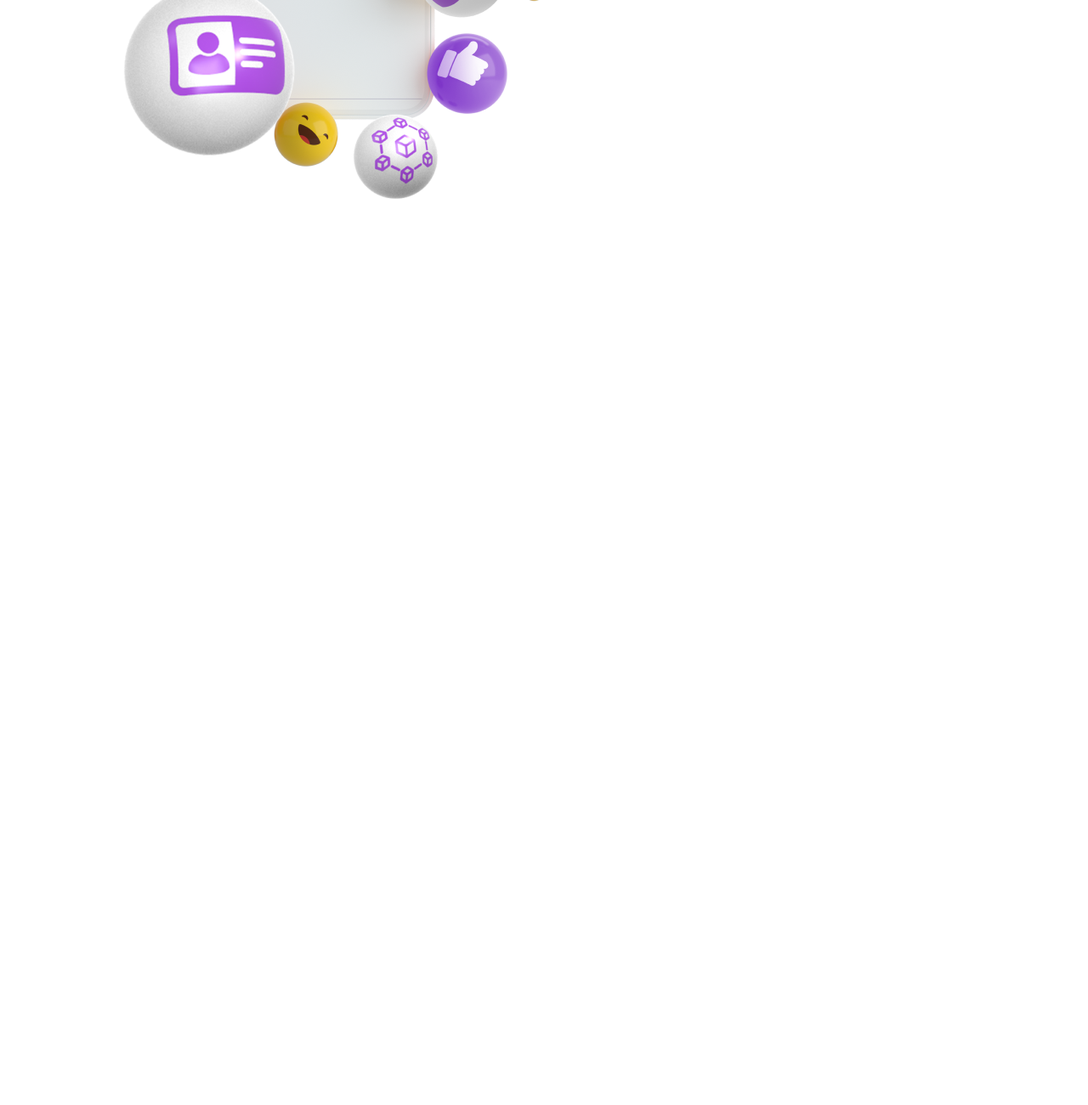
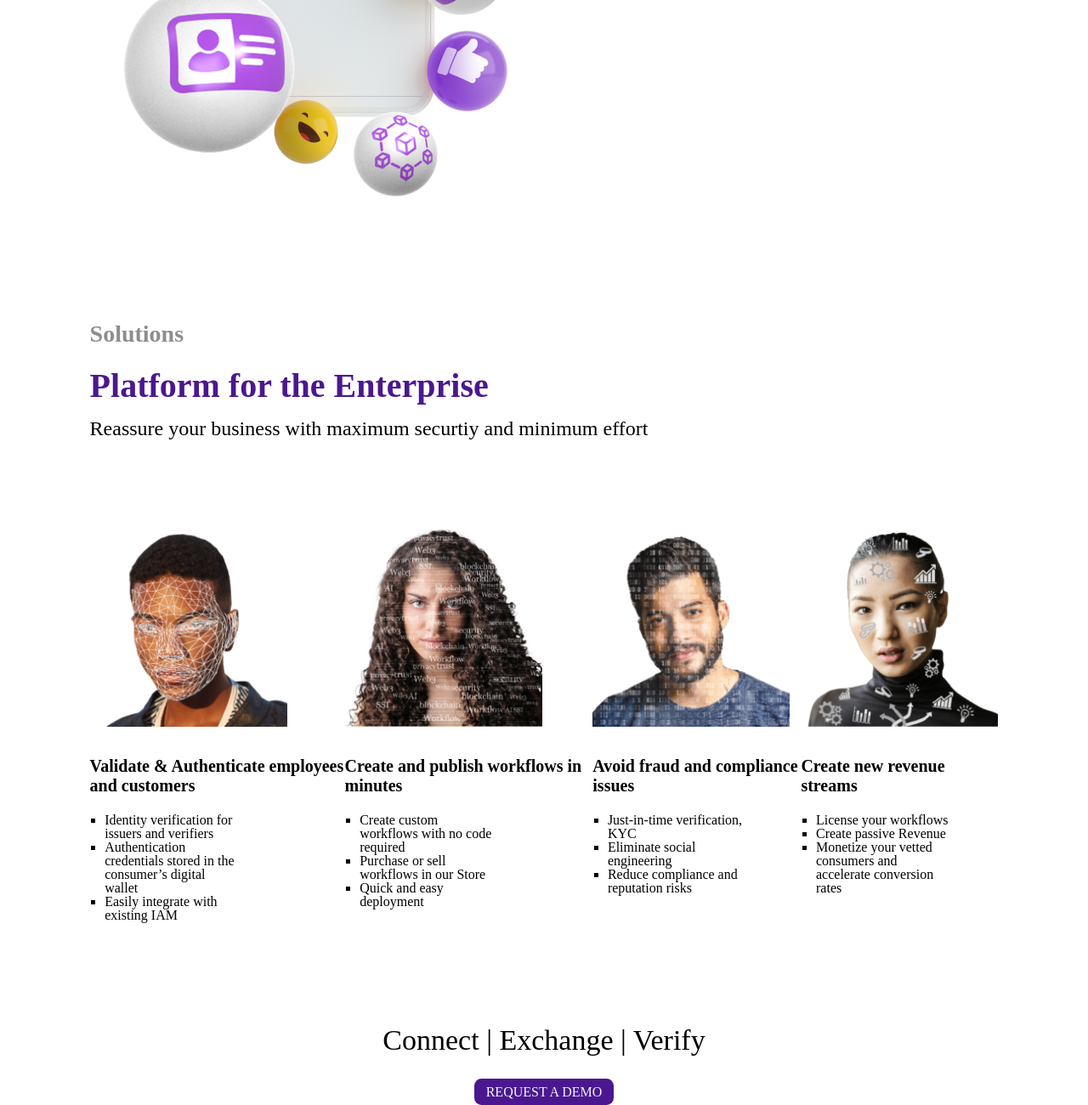
Before and after one commit to Remon631/one37, a plain HTML site: page index.html in a window 1280 px wide. Shown: the part 1264-2564 px from the top of the page at 85% size. Before the commit the page ends 1535 px from the top, so only its background shows below. Drawn offline with Linux system fonts and the light colour scheme; a web font is replaced by a local one.

Commit message:
Second heading complete

```diff
--- a/index.html
+++ b/index.html
@@ -10,14 +10,15 @@
 <body>
     <header class="body-container">
         <nav class="navbar">
-            <img src="images/Logo (1).png" alt="One37 Logo">
+            <img src="images/Logo (1).png" alt="One37 Logo" class="navbar-logo">
             <ul class="navbar-menu">
-                <li><a href="#">Solutions</a></li>
-                <li><a href="#">Products</a></li>
-                <li><a href="#">About Us</a></li>
-                <li><a href="#">Media</a></li>
-                <li><a href="#"><button>Request A Demo</button></a></li>
+                <li><a href="#" class="navbar-menu-item">Solutions</a></li>
+                <li><a href="#" class="navbar-menu-item">Products</a></li>
+                <li><a href="#" class="navbar-menu-item">About Us</a></li>
+                <li><a href="#" class="navbar-menu-item">Media</a></li>
+                <button class="button-design navbar-menu-button"><a href="#" class="button-font">Request A Demo</a></button>
             </ul>
+
         </nav>
     </header>
     <section class="body-container first-container">
@@ -25,12 +26,57 @@
             <h1 class="first-container-headline">Web3<br>Enablement Platform</h1>
             <h2 class="first-container-sub-headline">One37 delivers the building blocks of Web3 providing the highest level of security, and privacy for businesses and consumers.</h2>
             <p class="first-container-paragarph">With explicit consent, consumers seamlessly exchange reusable trusted data with businesses such as Travel, Financial Services, Telco etc.</p>
-            <button><a href="#" class="first-container-button-font">Request a demo</a></button>
+            <button class="button-design first-container-button"><a href="#" class="button-font">Request a demo</a></button>
             <p class="first-container-final-component">Upgrade your <span class="text-change-animation"></span> to Web3.</p>
         </div>
         <div class="first-right-container">
             <img src="images/one37 phone transp 2.png" alt="One37 Phone Image">
         </div>
     </section>
+    <section class="body-container second-container">
+        <h6>Solutions</h6>
+        <h2>Platform for the Enterprise</h2>
+        <p class="second-container-paragraph-1">Reassure your business with maximum securtiy and minimum effort</p>
+        <div class="second-container-container">
+            <div class="second-container-div">
+                <img src="images/Rectangle 128.png" alt="people image" class="second-container-div-img">
+                <h4>Validate & Authenticate  employees and customers</h4>
+                <ul>
+                    <li>Identity verification for issuers and verifiers</li>
+                    <li>Authentication credentials stored in the consumer’s digital wallet </li>
+                    <li>Easily integrate with existing IAM</li>
+                </ul>
+            </div>
+            <div class="second-container-div">
+                <img src="images/Rectangle 118.png" alt="people image" class="second-container-div-img">
+                <h4>Create and publish workflows in minutes</h4>
+                <ul>
+                    <li>Create custom workflows with no code required</li>
+                    <li>Purchase or sell workflows in our Store </li>
+                    <li>Quick and easy deployment</li>
+                </ul>
+            </div>
+            <div class="second-container-div">
+                <img src="images/Rectangle 130.png" alt="people image" class="second-container-div-img">
+                <h4>Avoid fraud and compliance issues</h4>
+                <ul>
+                    <li>Just-in-time verification, KYC</li>
+                    <li>Eliminate social engineering</li>
+                    <li>Reduce compliance and reputation risks</li>
+                </ul>
+            </div>
+            <div class="second-container-div">
+                <img src="images/Rectangle 129.png" alt="people image" class="second-container-div-img">
+                <h4>Create new revenue streams</h4>
+                <ul>
+                    <li>License your workflows</li>
+                    <li>Create passive Revenue</li>
+                    <li>Monetize your vetted consumers and accelerate conversion rates</li>
+                </ul>
+            </div>
+        </div>
+        <p class="second-container-paragraph-2">Connect | Exchange | Verify</p>
+        <div class="second-container-button"><button class="button-design"><a href="#" class="button-font">Request a demo</a></button></div>
+    </section>
 </body>
 </html>
--- a/style.css
+++ b/style.css
@@ -37,22 +37,41 @@
 
 /* General CSS for ovarall page */
 .body-container {
-    margin: 0px 8.25vw;
+    margin: 0 8.25vw;
     /* border: 2px solid salmon; */
 }
 
+.button-design {
+    padding: 0.5em 1em;
+    background-color: #4B1790;
+    border: none;
+    border-radius: 0.625em;
+    /* margin-top: 2.25em; */
+}
+
+.button-font {
+    text-decoration: none;
+    text-align: center;
+    color: #F2F5F5;
+    font-family: EuclidFlexThin;
+    font-size: 1rem;
+    text-transform: uppercase;
+
+}
+/* General CSS for ovarall page ends */
 
 /* CSS Header starts */
 .navbar{
     display: flex;
+    right: 0;
     justify-content: space-between;
     margin-top: 1.8em;
     margin-bottom: 1.8em;
 }
 
-header nav img{
-    width: 118px;
-    height: 39px;
+.navbar-logo{
+    width: 7.375em;
+    height: 2.43em;
 }
 
 .navbar-menu{
@@ -61,32 +80,24 @@ header nav img{
     align-items: center;
 }
 .navbar-menu li{
-    margin-left: 50px;
+    margin-left: 3.125em;
 }
 
-
-.navbar-menu a{
+.navbar-menu-item{
     text-decoration: none;
     text-transform: uppercase;
     color: #8d8d8d;
-    border-bottom: 2px solid transparent;
-    transition: all .55s ease;
-    padding-bottom: 3px;
+    border-bottom: 0.125em solid transparent;
+    transition: all 1s ease;
+    padding-bottom: 0.1875em;
 }
-.navbar-menu a:hover{
-    border-bottom: 2px solid #4B1790;
+.navbar-menu-item:hover{
+    border-bottom: 0.125em solid #4B1790;
+}
+.navbar-menu-button {
+    margin-left: 2.97em;
 }
 
-.navbar-menu a button{
-    padding: 8px 16px;
-    border-radius: 8px;
-    border: none;
-    background-color: #4B1790;
-    font-size: 16px;
-    line-height: 19px;
-    text-align: center;
-    color: #F2F5F5;
-}
 
 /* CSS Header ends */
 
@@ -120,22 +131,9 @@ header nav img{
     max-width: 30ch;
     margin-top: 2.56em;
 }
-.first-left-container > button {
-    padding: 0.5em 1em;
-    background-color: #4B1790;
-    border: none;
-    border-radius: 0.625em;
-    margin-top: 2.25em;
-}
 
-.first-container-button-font {
-    text-decoration: none;
-    text-align: center;
-    color: #F2F5F5;
-    font-family: EuclidFlexThin;
-    font-size: 1rem;
-    text-transform: uppercase;
-
+.first-container-button{
+    margin-top: 2em;
 }
 
 .first-container-final-component {
@@ -191,3 +189,74 @@ header nav img{
 }
 
 /* First container ends */
+
+/* Second cotainer starts */
+.second-container{
+    margin-top: 6.75em;
+}
+.second-container h6{
+    font-family: EuclidFlexRegular;
+    font-size: 1.75rem;
+    line-height: 2.13rem;
+    color: #8d8d8d;
+}
+.second-container h2{
+    font-family: EuclidFlexRegular;
+    font-size: 2.5rem;
+    line-height: 3rem;
+    color: #4B1790;
+    margin-top: 0.5em;
+}
+.second-container-paragraph-1{
+    font-family: EuclidFlexLight;
+    font-size: 1.5rem;
+    line-height: 1.75rem;
+    color: #000;
+    margin-top: 0.5em;
+}
+.second-container-container {
+    display: flex;
+    justify-content: space-evenly;
+    align-items: flex-start;
+    margin-top: 6.56em;
+    margin-bottom: 7.44em;
+}
+.second-container-div {
+    max-width: 18.75em;
+}
+.second-container-div-img {
+    width: 14.5em;
+    height: 14.5em;
+}
+.second-container-div h4 {
+    margin-top: 1.56em;
+    margin-bottom: 1em;
+    font-family: EuclidFlexMedium;
+    color: #000;
+    font-size: 1.25rem;
+    line-height: 1.47rem;
+}
+.second-container-div ul li {
+    font-family: EuclidFlexLight;
+    font-size: 1rem;
+    text-decoration: none;
+    list-style: square;
+    line-height: 1rem;
+    max-width: 20ch;
+    line-height: 2ch;
+    margin-left: 1.1em;
+}
+.second-container-paragraph-2 {
+    color: #000;
+    font-family: EuclidFlexMedium;
+    font-size: 2.125rem;
+    line-height: 2.56rem;
+    text-align: center;
+}
+.second-container-button {
+    margin-top: 1.5em;
+    align-items: center;
+    display: flex;
+    justify-content: center;
+}
+/* second container ends */
```
